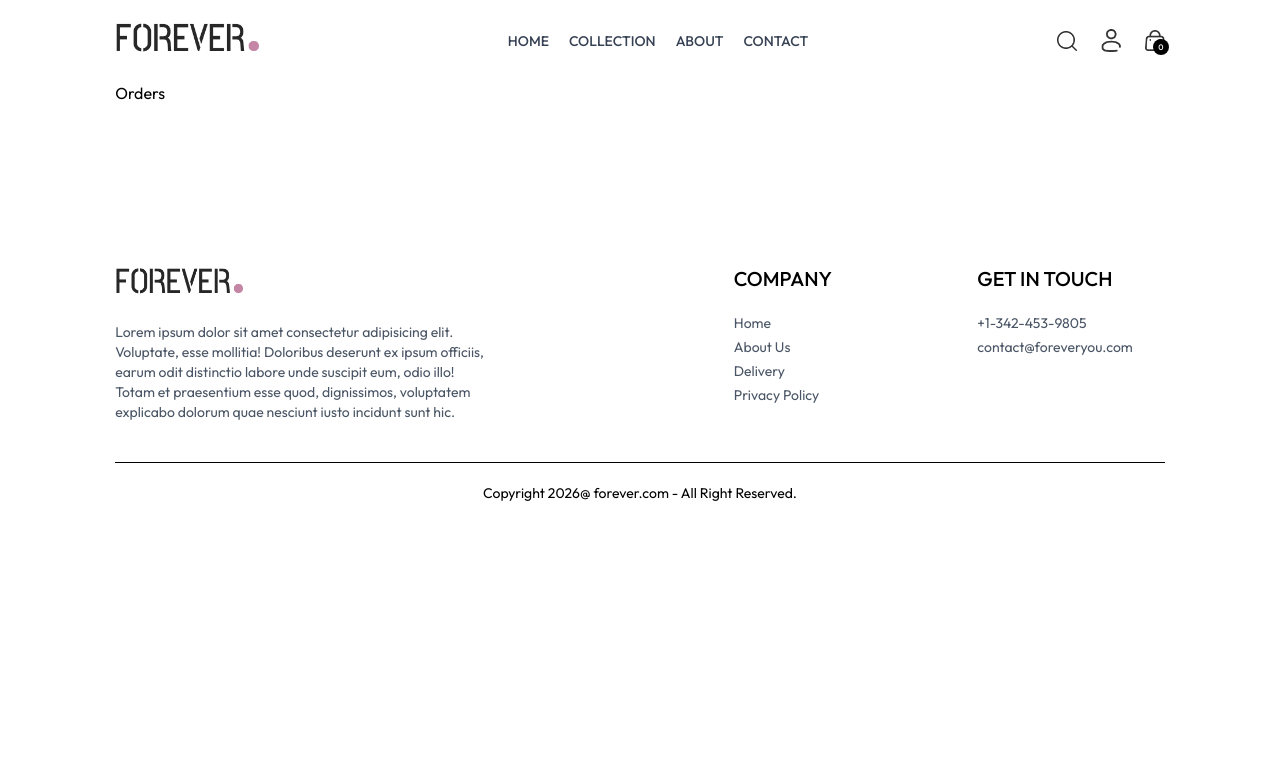
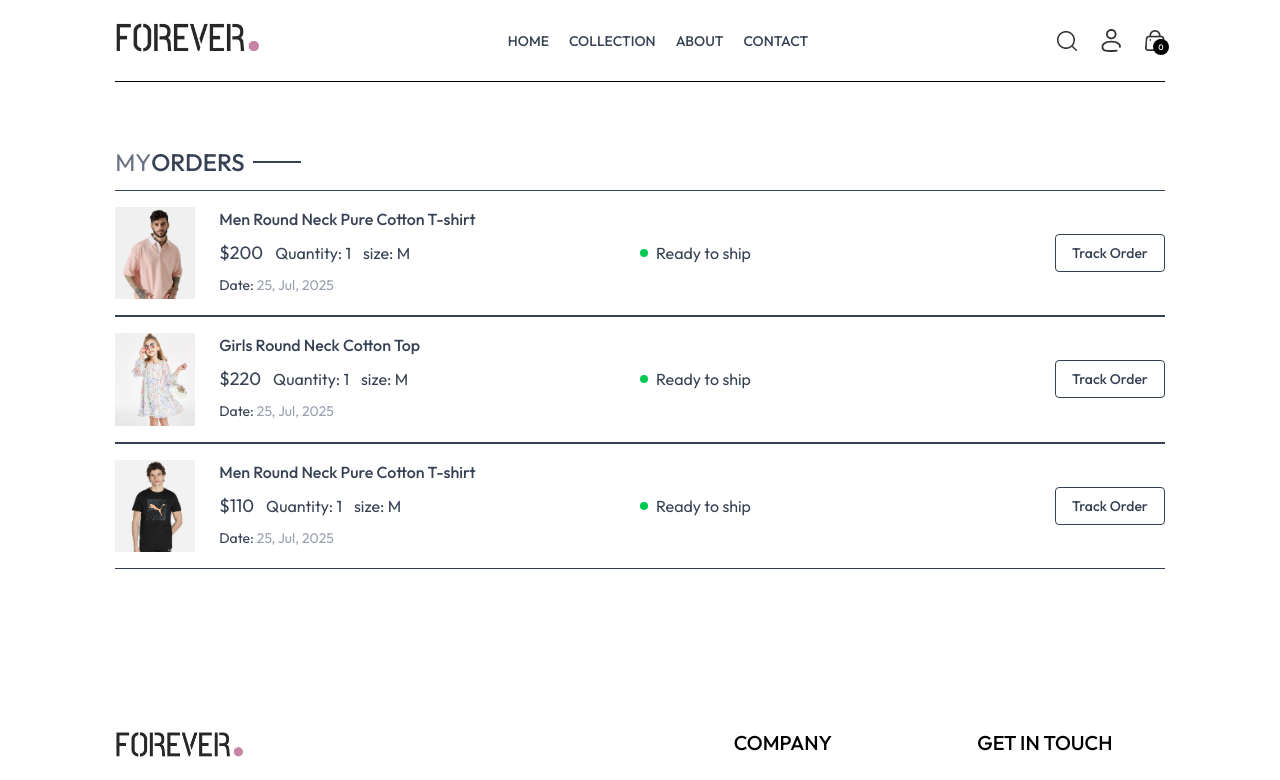
Before and after one commit to hridik-suresh/mern-ecommerce, a React (Vite) app in the folder frontend/: page /orders in a window 1280 px wide. Shown: the top 780 px of the page. Built offline with nearby package versions, Linux system fonts and the light colour scheme.

Commit message:
Completed the UI part of the Order page.

```diff
--- a/frontend/src/pages/Orders.jsx
+++ b/frontend/src/pages/Orders.jsx
@@ -1,8 +1,54 @@
+import { useContext } from "react";
+import { ShopContext } from "../context/shopContext";
+import Title from "../components/Title";
 
 const Orders = () => {
+  const { products, currency } = useContext(ShopContext);
+
   return (
-    <div>Orders</div>
-  )
-}
+    <div className="border-t pt-16">
+      <div className="text-2xl">
+        <Title text1={"MY"} text2={"ORDERS"} />
+      </div>
 
-export default Orders
+      {/* -----Dummy Data--------- */}
+      <div className="">
+        {products.slice(1, 4).map((item, index) => (
+          <div
+            className="py-4 border-t border-b text-gray-700 flex flex-col md:flex-row md:items-center md:justify-between gap-4"
+            key={index}
+          >
+            <div className="flex items-start gap-6 text-sm">
+              <img src={item.image[0]} className="w-16 sm:w-20" alt="" />
+              <div>
+                <p className="sm:text-base font-medium">{item.name}</p>
+                <div className="flex items-center gap-3 mt-2 text-base text-gray-700">
+                  <p className="text-lg">
+                    {currency}
+                    {item.price}
+                  </p>
+                  <p>Quantity: 1</p>
+                  <p>size: M</p>
+                </div>
+                <p className="mt-2">
+                  Date: <span className="text-gray-400">25, Jul, 2025</span>
+                </p>
+              </div>
+            </div>
+            <div className="md:w-1/2 flex justify-between">
+              <div className="flex items-center gap-2">
+                <p className="min-w-2 h-2 rounded-full bg-green-500"></p>
+                <p className="text-sm md:text-base">Ready to ship</p>
+              </div>
+              <button className="border px-4 py-2 text-sm font-medium rounded-sm">
+                Track Order
+              </button>
+            </div>
+          </div>
+        ))}
+      </div>
+    </div>
+  );
+};
+
+export default Orders;
```
